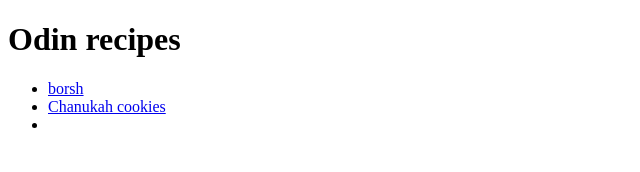
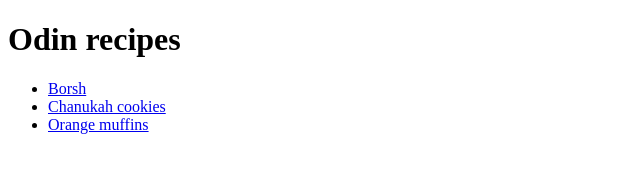
Before and after one commit to hy9ch1/odin-recipes, a plain HTML site: page index.html in a window 1280 px wide. Shown: the whole page, without its empty margins (0-640 px from the left). Drawn offline with Linux system fonts and the light colour scheme.

Commit message:
borscht cap

```diff
--- a/index.html
+++ b/index.html
@@ -8,9 +8,9 @@
 <body>
     <h1>Odin recipes</h1>
     <ul>
-    <li><a href="./recipes/borscht.html">borsh</a></li>
+    <li><a href="./recipes/borscht.html">Borsh</a></li>
     <li><a href="./recipes/chanuk.html">Chanukah cookies</a></li>
-    <li><a href="./recipes/muffins.html"></a></li>
+    <li><a href="./recipes/muffins.html">Orange muffins</a></li>
     </ul>
 </body>
 </html>
```
